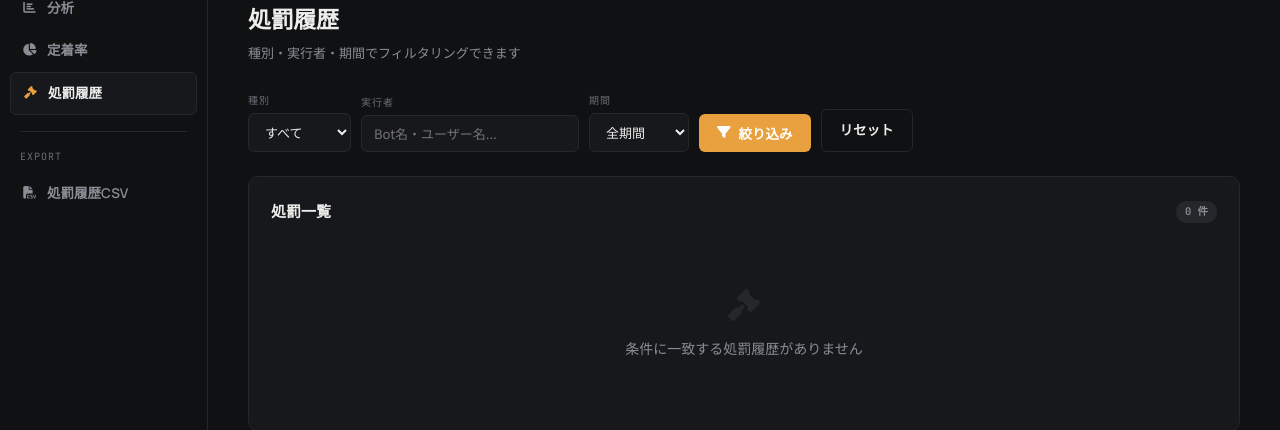
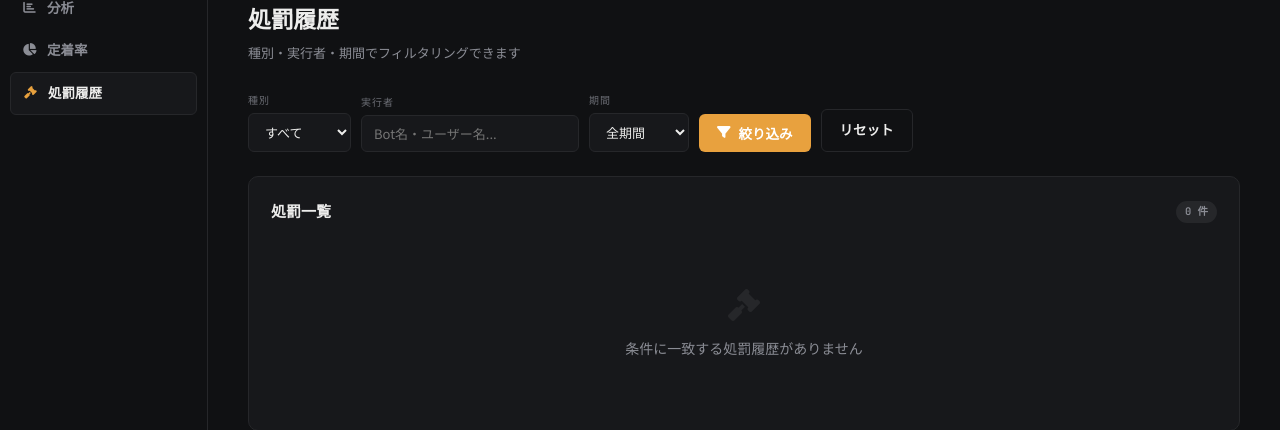
Before and after one commit to yuuuyunote/discord-dashboard, a FastAPI app: template templates/punishments.html in a window 1280 px wide. Shown: the part 121-551 px from the top of the page. Run offline with FastAPI, Linux system fonts and the light colour scheme; the template is opened without the code that fills it, so the values that code supplies are empty; parts of the project's set-up code (start-up, migrations or seed data) failed here and were passed over.

Commit message:
Remove export options from punishments.html
Removed export section from the punishments sidebar.

```diff
--- a/templates/punishments.html
+++ b/templates/punishments.html
@@ -33,11 +33,6 @@
         <a href="/analytics"><i class="fa-solid fa-chart-bar"></i> 分析</a>
         <a href="/retention"><i class="fa-solid fa-chart-pie"></i> 定着率</a>
         <a href="/punishments" class="active"><i class="fa-solid fa-gavel"></i> 処罰履歴</a>
-      </nav>
-      <hr class="sidebar-divider">
-      <div class="sidebar-label">Export</div>
-      <nav class="sidebar-nav">
-        <a href="/api/csv/punishments" target="_blank"><i class="fa-solid fa-file-csv"></i> 処罰履歴CSV</a>
       </nav>
     </aside>
 
```
